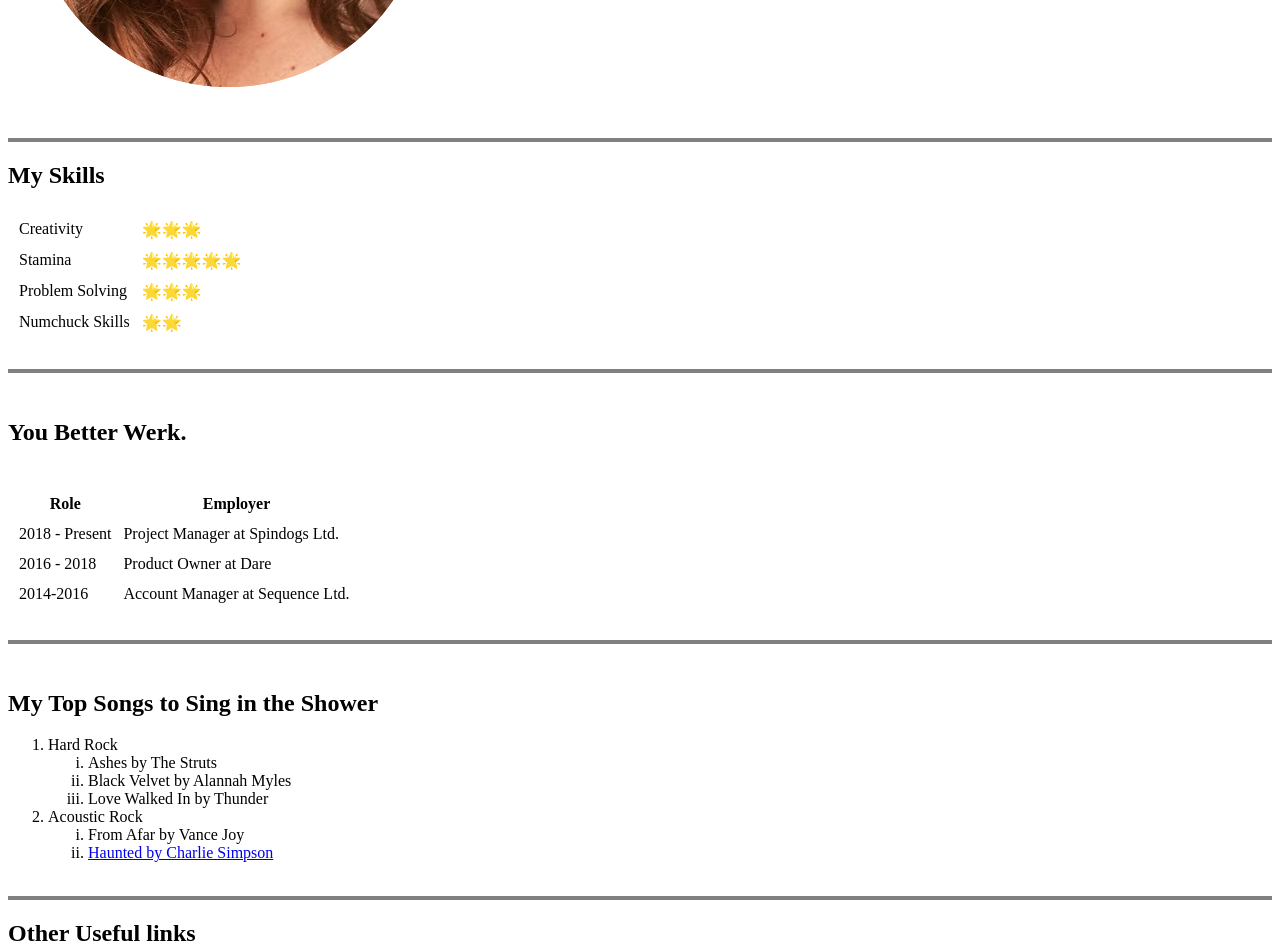
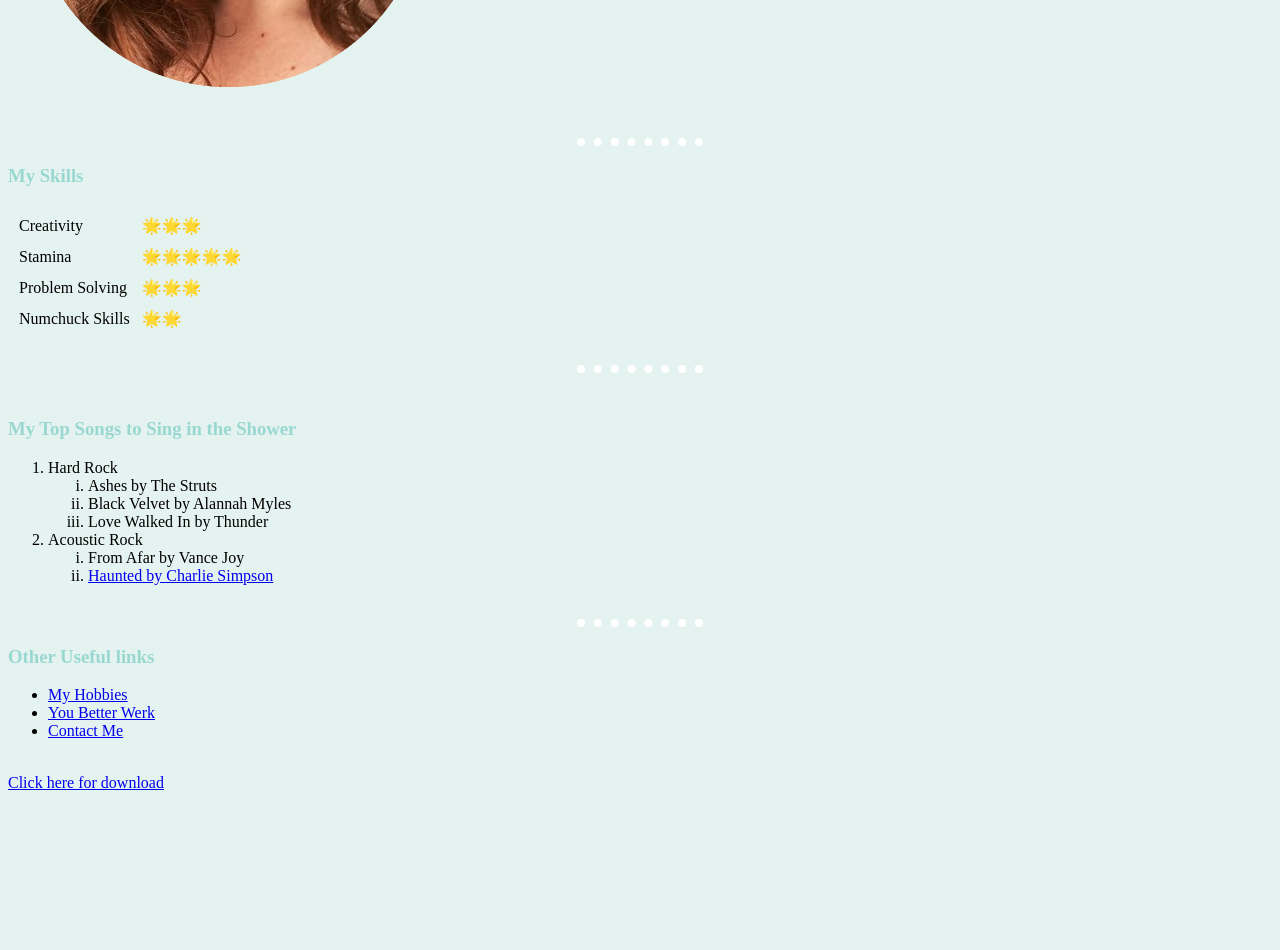
Before and after one commit to vezmondo/my-site, a plain HTML site: page index.html in a window 1280 px wide. Shown: the part 340-1290 px from the top of the page. After the commit the page ends 1140 px from the top, so only its background shows below. Drawn offline with Linux system fonts and the light colour scheme.

Commit message:
V3 - CSS basics

```diff
--- /dev/null
+++ b/css/styles.css
@@ -0,0 +1,19 @@
+body {
+  background-color: #e4f2f0;
+}
+
+hr {
+  border-style: none;
+  border-top-style: dotted;
+  border-color: white;
+  border-width: 8px;
+  width: 10%
+}
+
+h1 {
+  color: #170a19;
+}
+
+h3 {
+  color: #99d8d0;
+}
--- a/index.html
+++ b/index.html
@@ -4,6 +4,7 @@
 <head>
   <meta charset="utf-8">
   <title>🦄 Verity's Website 🦄</title>
+  <link rel="stylesheet" href="css/styles.css">
 </head>
 
 <body>
@@ -18,8 +19,8 @@
     </tr>
   </table>
   <br>
-  <hr size=4 noshade>
-  <h2>My Skills</h2>
+  <hr>
+  <h3>My Skills</h3>
   <table cellspacing=10>
     <tr>
       <td>Creativity</td>
@@ -38,34 +39,9 @@
     </tr>
   </table>
   <br>
-  <hr size=4 noshade>
+  <hr>
   <br>
-  <h2>You Better Werk.</h2>
-  <br>
-  <table cellspacing=10>
-    <thead>
-      <th>Role</th>
-      <th>Employer</th>
-    </thead>
-    <tbody>
-      <tr>
-        <td>2018 - Present</td>
-        <td>Project Manager at Spindogs Ltd.</td>
-      </tr>
-      <tr>
-        <td>2016 - 2018</td>
-        <td>Product Owner at Dare</td>
-      </tr>
-      <tr>
-        <td>2014-2016</td>
-        <td>Account Manager at Sequence Ltd.</td>
-      </tr>
-    </tbody>
-    </table>
-    <br>
-  <hr size=4 noshade>
-  <br>
-  <h2>My Top Songs to Sing in the Shower</h2>
+  <h3>My Top Songs to Sing in the Shower</h3>
   <ol type=1>
     <li>Hard Rock</li>
     <ol type="i">
@@ -79,14 +55,16 @@
       <li> <a href="https://www.youtube.com/watch?v=w1rtm4fK6QI">Haunted by Charlie Simpson</a></li><br>
     </ol>
   </ol>
-  <hr size=4 noshade>
-  <h2>Other Useful links</h2>
+  <hr>
+  <h3>Other Useful links</h3>
   <ul>
     <li><a href="hobbies.html">My Hobbies</a></li>
     <li><a href="cv.html">You Better Werk</a></li>
     <li><a href="contact.html">Contact Me</a></li>
   </ul>
+  <br>
   <a download href="https://www.devonandsevernifca.gov.uk/content/download/3764/28987/version/1/file/Cat+2+Diving+Application+form+August+2019.pdf">Click here for download</a>
+  <br>
 </body>
 
 </html>
```
Also changed, not shown: contact.html (+5 -3 lines), cv.html (+10 -9 lines), hobbies.html (+1 -0 lines), input.html (+2 -2 lines).
